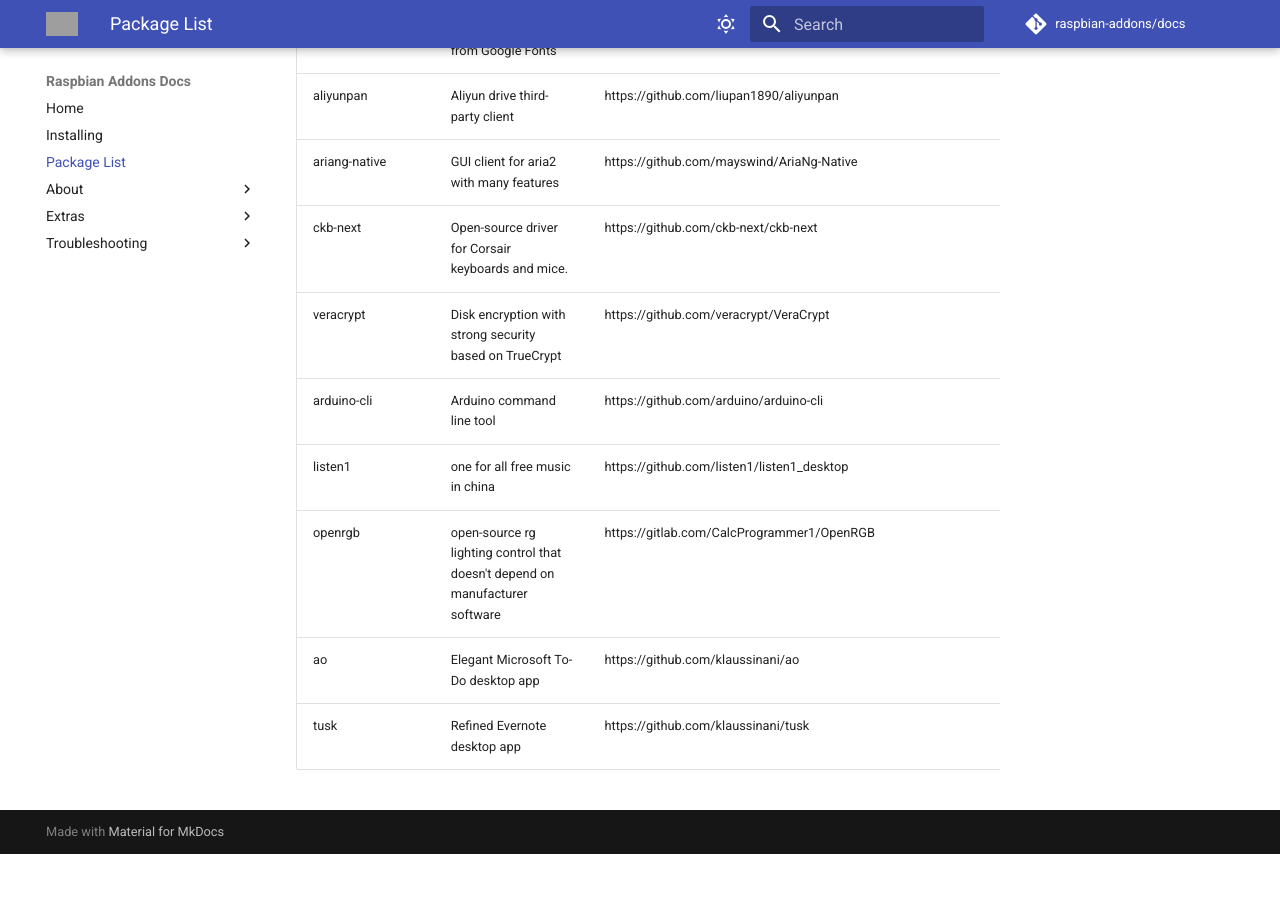
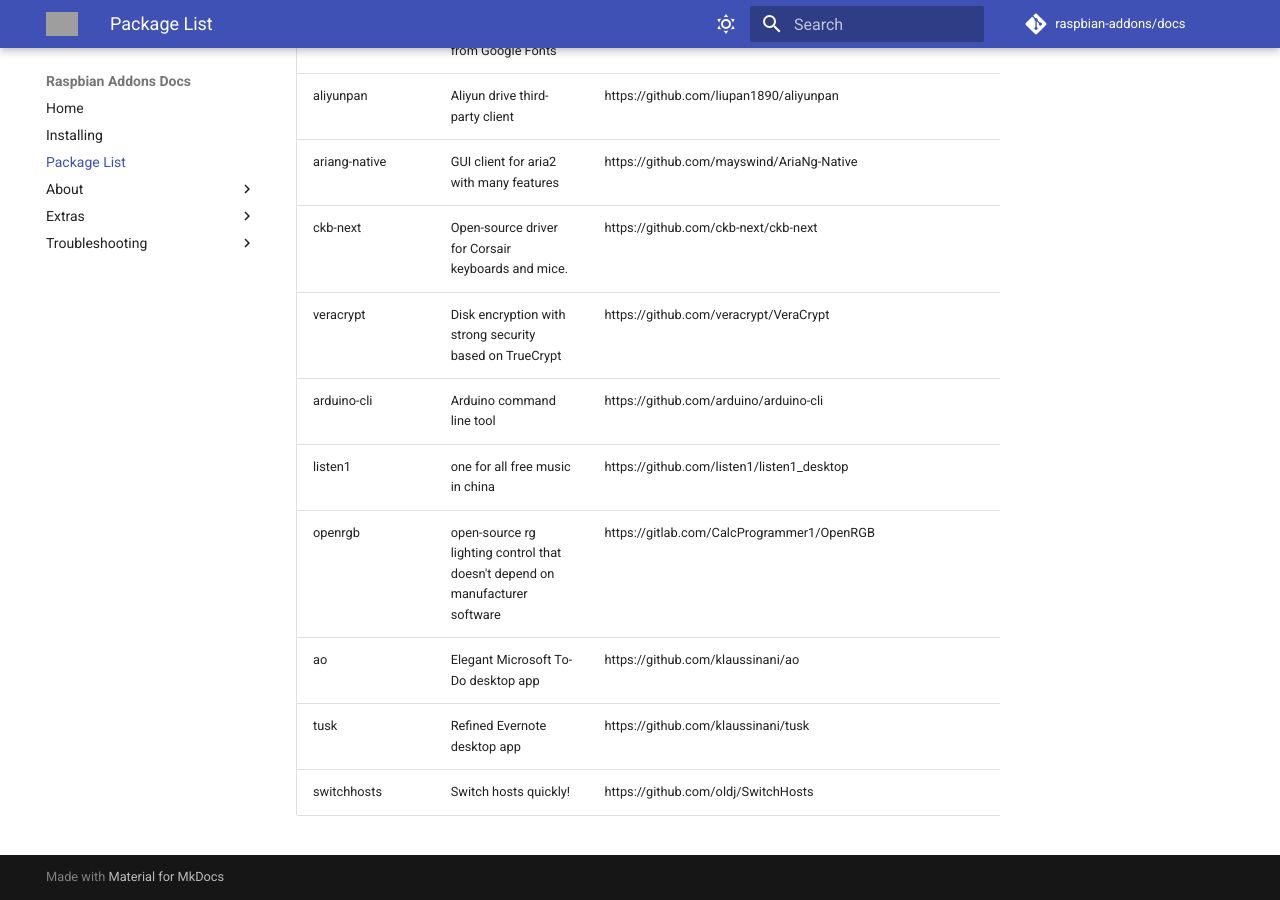
Before and after one commit to raspbian-addons/docs, an MkDocs documentation site: the page built from docs/package-list.md, in a window 1280 px wide and 900 px high, scrolled down 15199 px. Built offline with MkDocs 1.6.1 and Material for MkDocs 9.7.7, drawn with Linux system fonts in a browser that asks for light colours; comment, search, counter and statistics services are not loaded; before the commit the page ends 16053 px from its top, so only the background shows below that; grey boxes are pictures that could not be loaded.

Commit message:
packagelist: add switchhosts (#13)

```diff
--- a/docs/package-list.md
+++ b/docs/package-list.md
@@ -196,3 +196,4 @@
 | openrgb | open-source rg lighting control that doesn't depend on manufacturer software | https://gitlab.com/CalcProgrammer1/OpenRGB |
 | ao | Elegant Microsoft To-Do desktop app | https://github.com/klaussinani/ao |
 | tusk | Refined Evernote desktop app | https://github.com/klaussinani/tusk |
+| switchhosts | Switch hosts quickly! | https://github.com/oldj/SwitchHosts |
```
